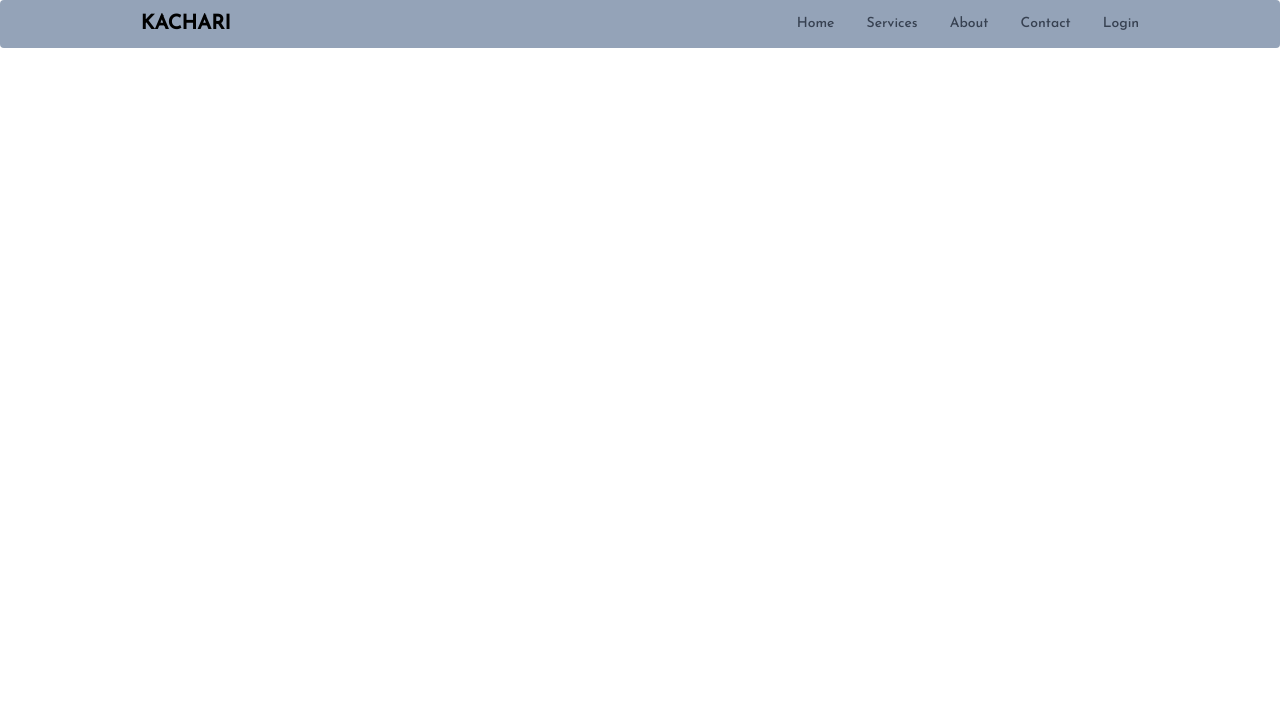
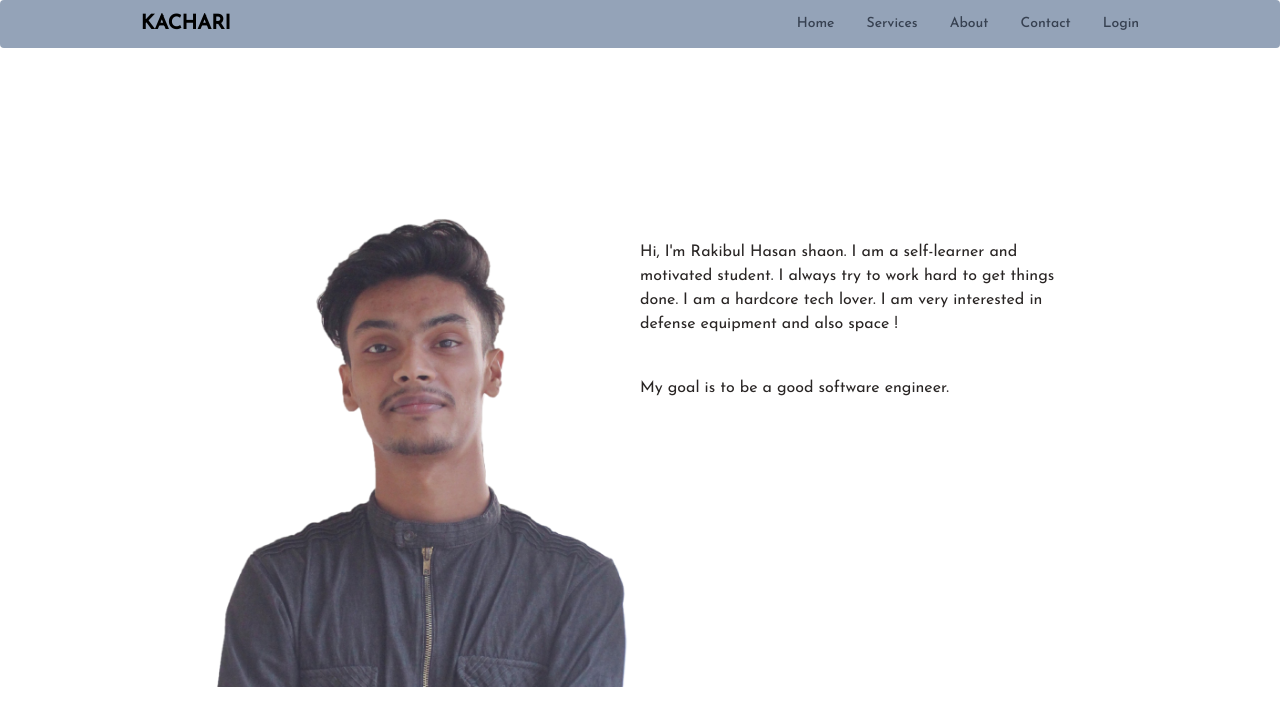
Before and after one commit to Lil-boss/kachari, a React (Create React App) app: page /about in a window 1280 px wide. Shown: the top 726 px of the page. Built offline with nearby package versions, Linux system fonts and the light colour scheme; no server answers.

Commit message:
about success

```diff
--- a/src/App.js
+++ b/src/App.js
@@ -6,6 +6,7 @@ import Home from "./Components/Home/Home";
 import Navbar from "./Components/Navbar/Navbar";
 import ForgetPassword from "./Components/Auth/ForgetPassword/ForgetPassword";
 import RequiredAuth from "./Components/Auth/RequiredAuth/RequiredAuth";
+import About from "./Components/About/About";
 function App() {
   return (
     <div className="">
@@ -19,7 +20,7 @@ function App() {
           <CheckOut />
         </RequiredAuth>} />
         <Route path="/forgetPassword" element={<ForgetPassword />} />
-
+        <Route path="/about" element={<About />} />
 
       </Routes>
 
--- a/src/Components/About/About.jsx
+++ b/src/Components/About/About.jsx
@@ -1,15 +1,18 @@
 import React from 'react';
-
+import me from "../../image/me.png"
 const About = () => {
     return (
         <div>
-            <div className='w-4/5 mx-auto'>
-                <div className='grid grid-cols-2'>
-                    <div>
-                        <img src="" alt="" />
+            <div className='w-4/5 mx-auto mt-32'>
+                <div className='grid grid-cols-2 p-20'>
+                    <div className='float-right'>
+                        <img className='' src={me} alt="" />
                     </div>
-                    <div>
-                        <p>Hi, I'm Rakibul Hasan shaon. I am a self-learner and motivated student. I always try to work hard to get things done. </p>
+                    <div className='flex flex-col justify-start items-start mt-8'>
+                        <p className='text-stone-800'>Hi, I'm Rakibul Hasan shaon. I am a self-learner and motivated student. I always try to work hard to get things done. I am a hardcore tech lover. I am very interested in defense equipment and also space !</p>
+                        <p className='text-stone-800 my-10'>
+                            My goal is to be a good software engineer.
+                        </p>
                     </div>
                 </div>
             </div>
--- a/src/Components/Navbar/Navbar.jsx
+++ b/src/Components/Navbar/Navbar.jsx
@@ -34,7 +34,7 @@ const Navbar = () => {
                                 </li>
 
                                 <li>
-                                    <a href="/" className="block py-2 pr-4 pl-3 text-gray-700 border-b border-gray-100 hover:bg-gray-50 md:hover:bg-transparent md:border-0 md:hover:text-blue-700 md:p-0 dark:text-gray-400 md:dark:hover:text-white dark:hover:bg-gray-700 dark:hover:text-white md:dark:hover:bg-transparent dark:border-gray-700">About</a>
+                                    <Link to="/about" className="block py-2 pr-4 pl-3 text-gray-700 border-b border-gray-100 hover:bg-gray-50 md:hover:bg-transparent md:border-0 md:hover:text-blue-700 md:p-0 dark:text-gray-400 md:dark:hover:text-white dark:hover:bg-gray-700 dark:hover:text-white md:dark:hover:bg-transparent dark:border-gray-700">About</Link>
                                 </li>
                                 <li>
                                     <a href="#contact" className="block py-2 pr-4 pl-3 text-gray-700 hover:bg-gray-50 md:hover:bg-transparent md:border-0 md:hover:text-blue-700 md:p-0 dark:text-gray-400 md:dark:hover:text-white dark:hover:bg-gray-700 dark:hover:text-white md:dark:hover:bg-transparent">Contact</a>
```
Also changed, not shown: src/image/me.png (added).
